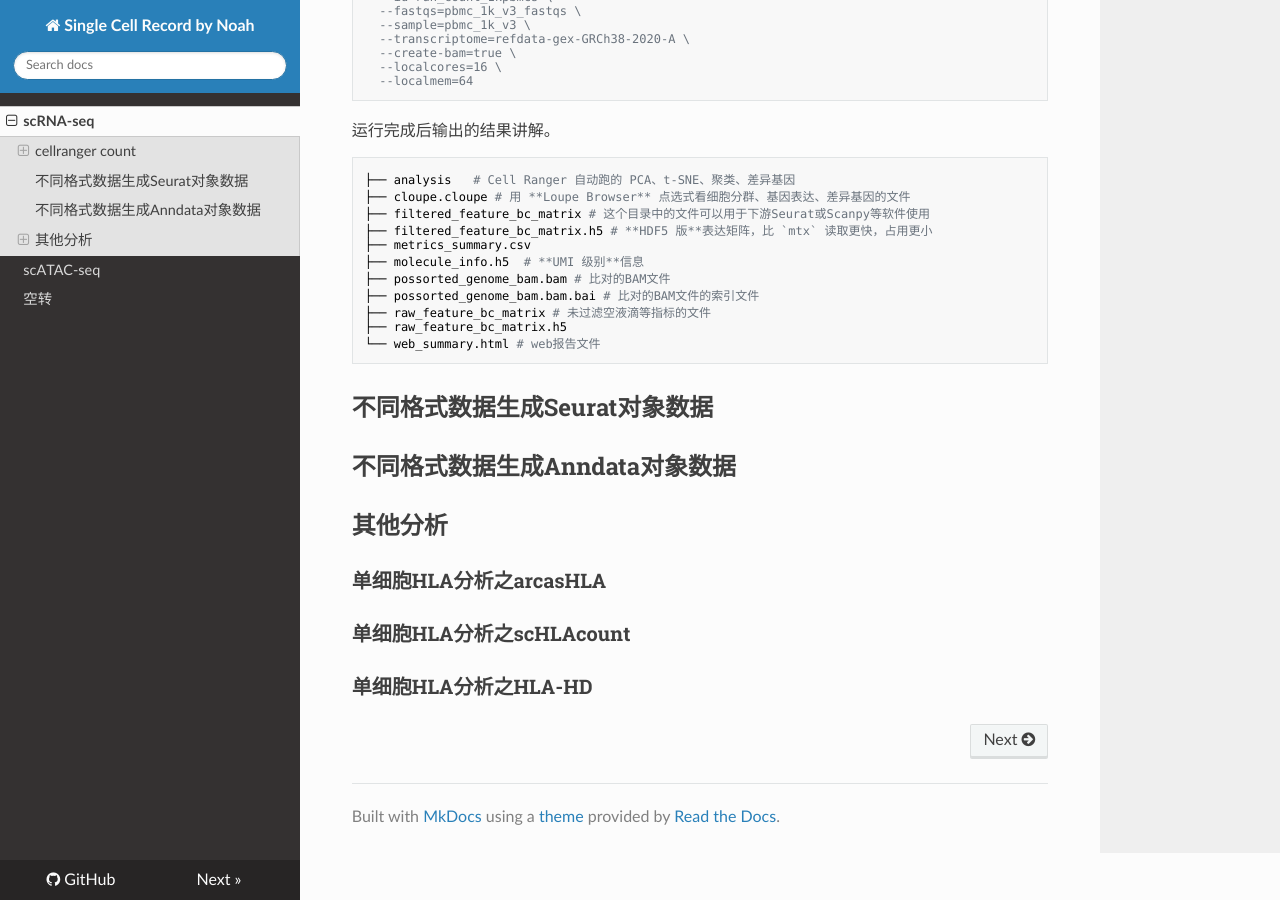
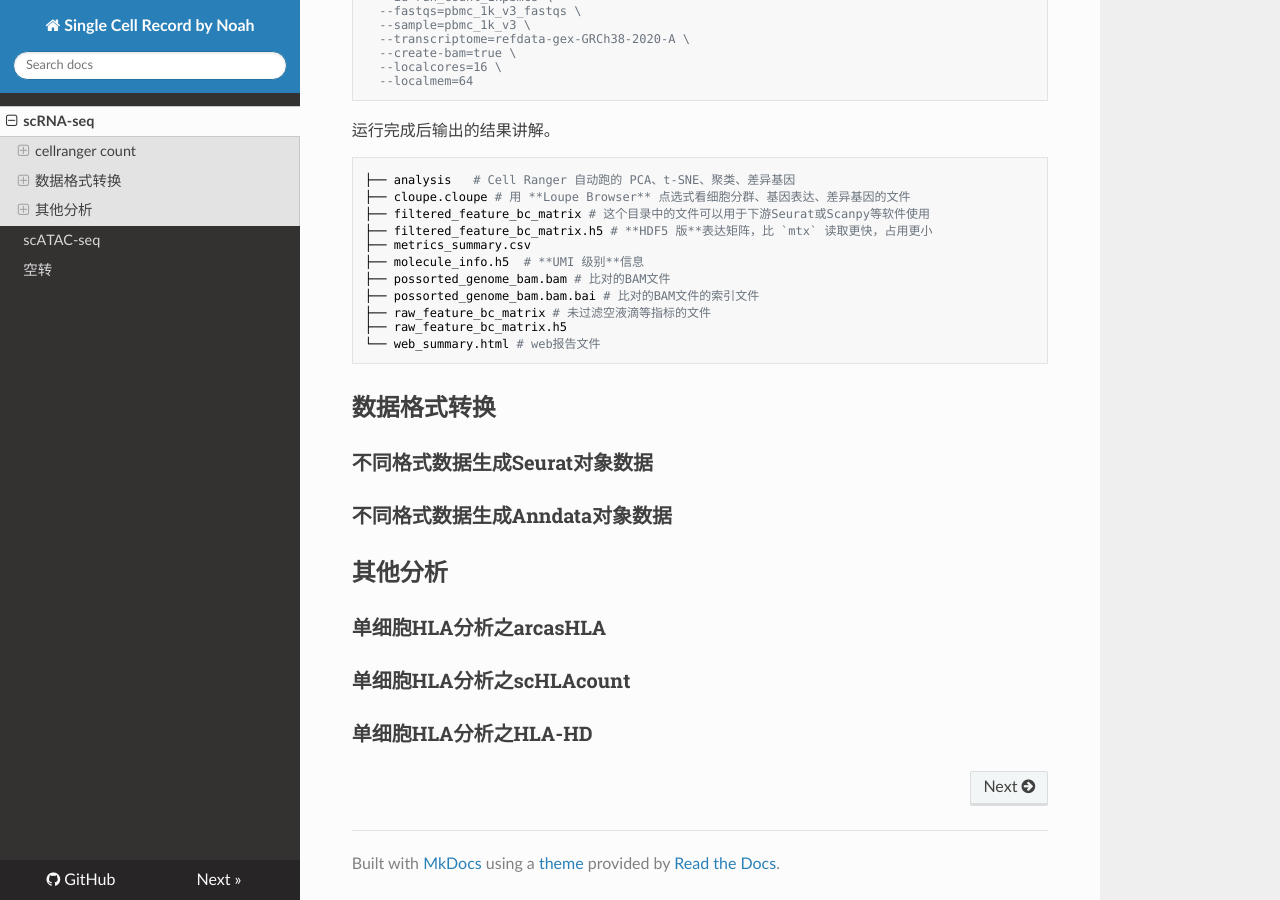
Before and after one commit to Wangjien/my-single-cell-record, an MkDocs documentation site: the page built from docs/scRNA-seq.md, in a window 1280 px wide and 900 px high, scrolled down 3856 px. Built offline with MkDocs 1.6.1, drawn with Linux system fonts in a browser that asks for light colours; nearby versions of some CDN libraries.

Commit message:
添加cellranger

````diff
--- a/docs/scRNA-seq.md
+++ b/docs/scRNA-seq.md
@@ -159,10 +159,9 @@ cellranger count \
 └── web_summary.html # web报告文件
 ```
 
-## 不同格式数据生成Seurat对象数据
-
-
-## 不同格式数据生成Anndata对象数据
+## 数据格式转换
+### 不同格式数据生成Seurat对象数据
+### 不同格式数据生成Anndata对象数据
 
 
 
````
